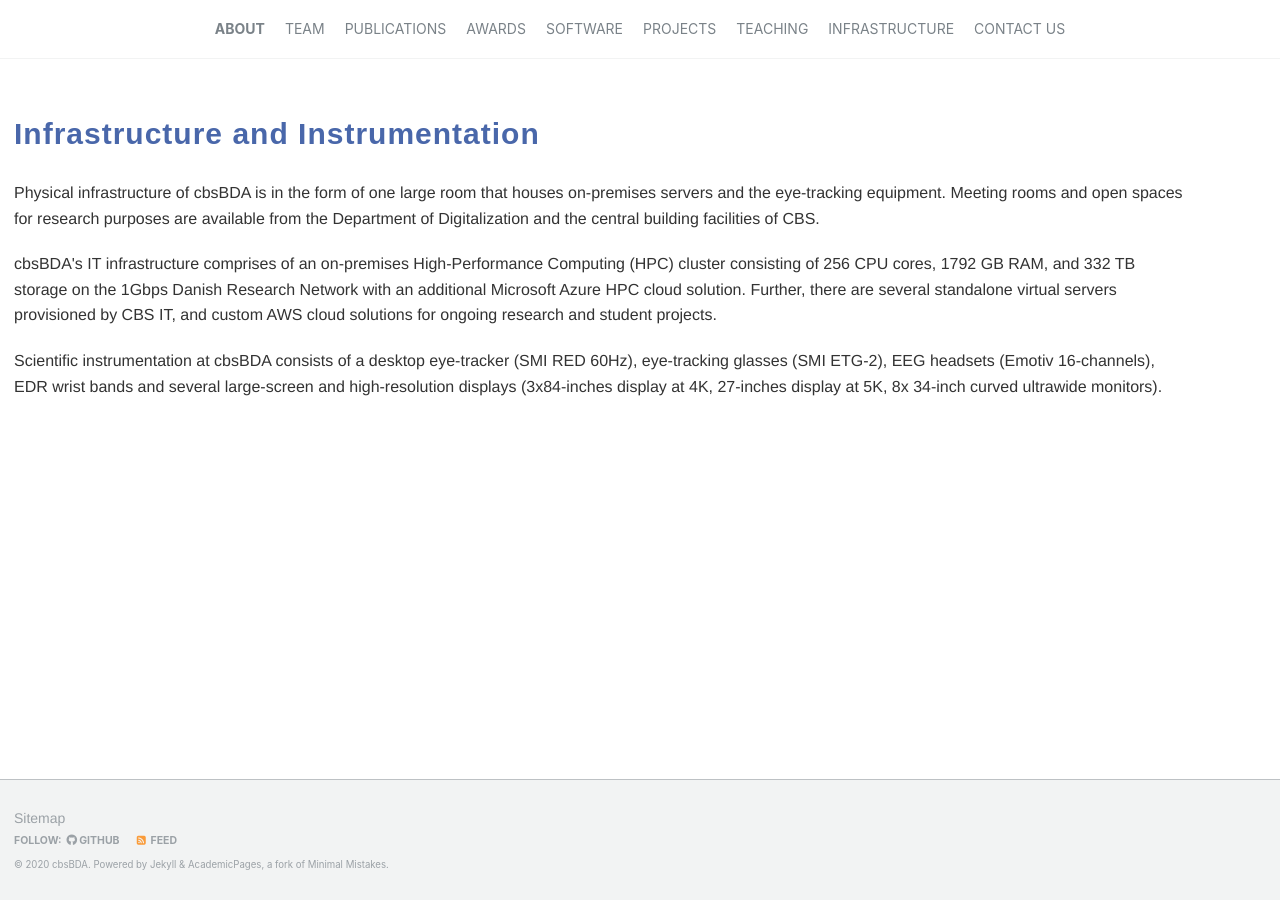
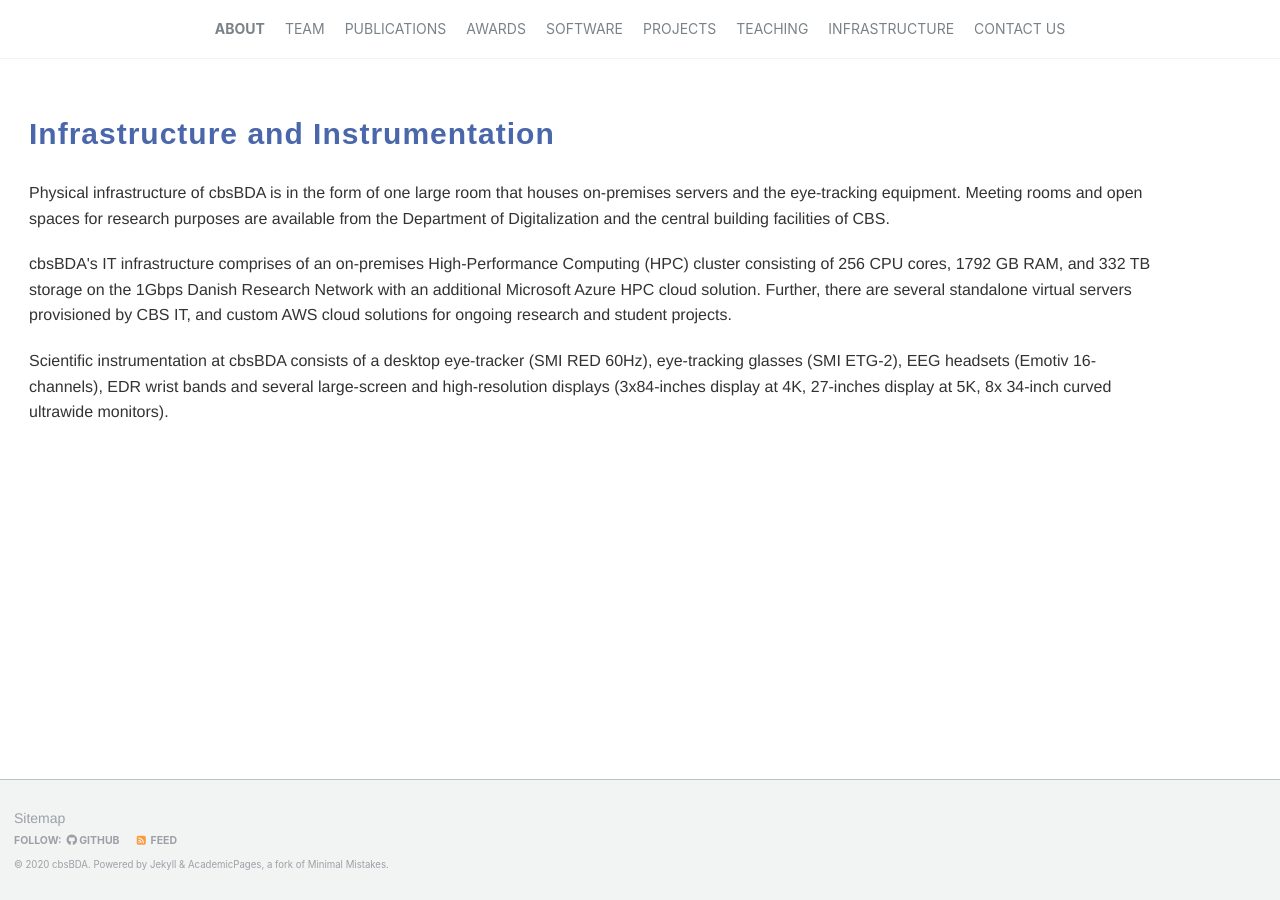
Before and after one commit to cbsBDA/cbsBDA-homepage, a Jekyll site: the page built from _pages/infrastructure.md, in a window 1280 px wide. Built offline with Jekyll 4.4.1, drawn with Linux system fonts in a browser that asks for light colours; nearby versions of some CDN libraries.

Commit message:
Update _custom.scss

```diff
--- a/_sass/_custom.scss
+++ b/_sass/_custom.scss
@@ -35,6 +35,8 @@ img {
 }
 .row{
   display: flex;
+  margin-left: 0px;
+  margin-right: 0px;
 }
 .col-md-1, .col-md-2, .col-md-3, .col-md-4, .col-md-5, .col-md-6, .col-md-7, .col-md-8, .col-md-9, .col-md-10, .col-md-11, .col-md-12 {
     float: left;
```
